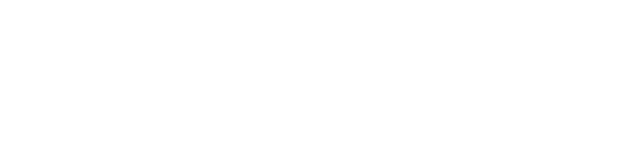
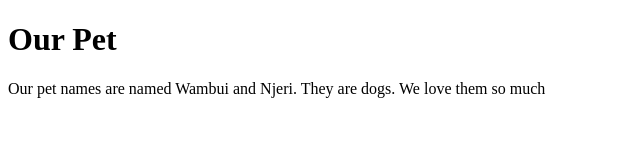
Before and after one commit to gilbertKorir/our-pet, a plain HTML site: page index.html in a window 1280 px wide. Shown: the whole page, without its empty margins (0-640 px from the left). Drawn offline with Linux system fonts and the light colour scheme.

Commit message:
Heading Paragraph included

```diff
--- a/index.html
+++ b/index.html
@@ -7,6 +7,7 @@
     <title>My pet</title>
 </head>
 <body>
-
+    <h1>Our Pet</h1>
+    <p>Our pet names are named Wambui and Njeri. They are dogs. We love them so much</p>
 </body>
 </html>
```
